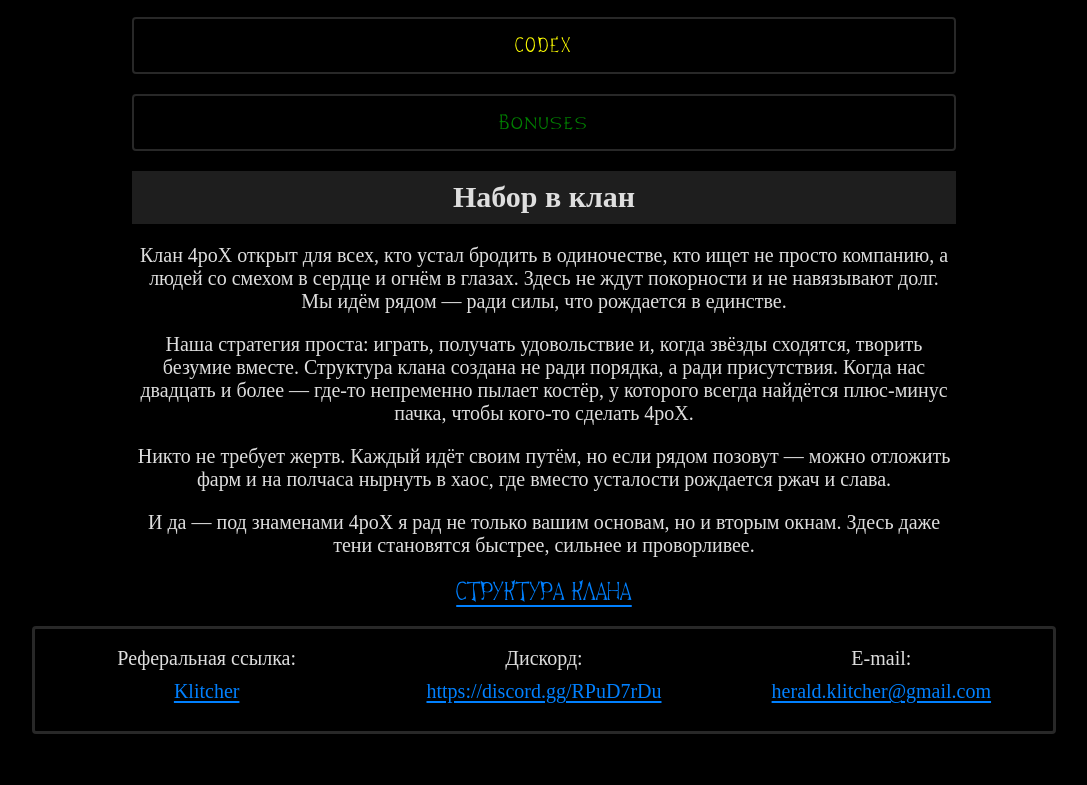
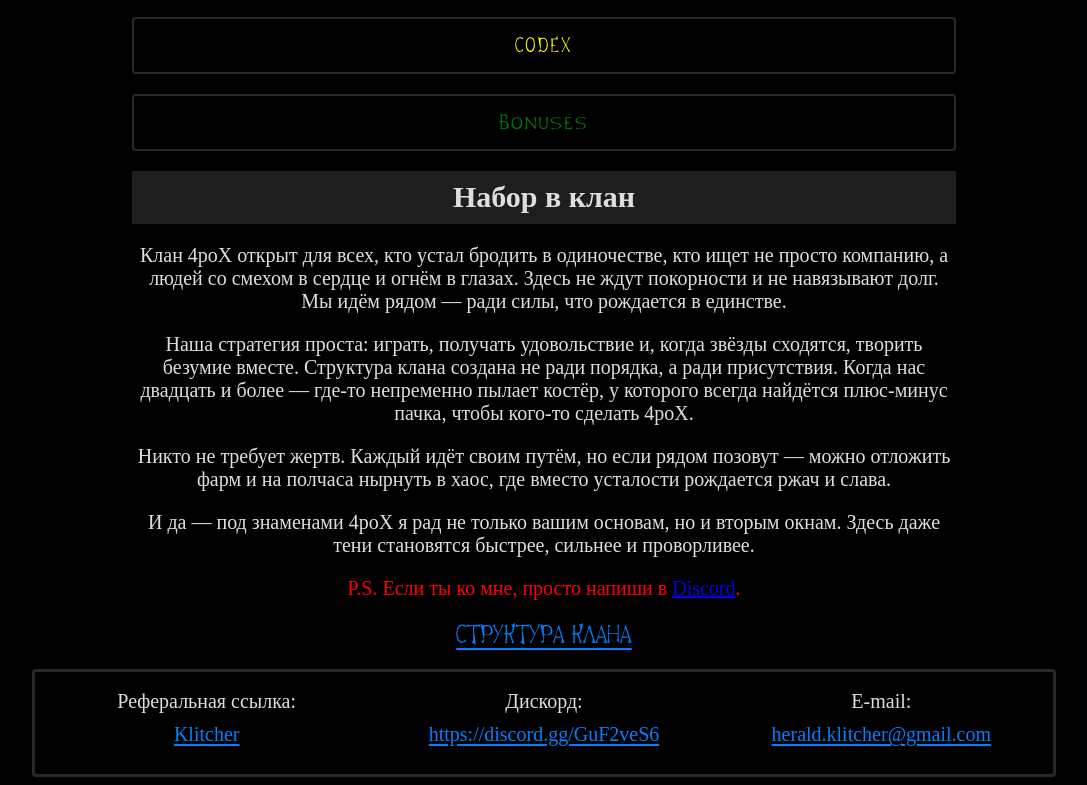
Before and after one commit to 4poX-klan/website, a plain HTML site: page index.html in a window 1280 px wide. Shown: the part 568-1353 px from the top of the page, without its empty margins (96-1183 px from the left). Before the commit the page ends 1310 px from the top, so only its background shows below. Drawn offline with Linux system fonts and the light colour scheme; a web font is replaced by a local one.

Commit message:
dis-link-upd

```diff
--- a/css/index.css
+++ b/css/index.css
@@ -134,6 +134,9 @@
     text-underline-offset: .1875em;
     transition: background-color .5s ease-out;
 }
+.index article.nbk p.red{
+    color: red;
+}
 .index article.nbk p a.structure:hover{
     background-color: var(--hover-color);
 }
--- a/index.html
+++ b/index.html
@@ -174,6 +174,7 @@
                 нырнуть в хаос, где вместо усталости рождается ржач и слава.</p>
             <p>И да — под знаменами 4poX я рад не только вашим основам, но и вторым окнам. Здесь даже тени становятся
                 быстрее, сильнее и проворливее.</p>
+            <p class="red">P.S. Если ты ко мне, просто напиши в <a href="https://discord.gg/GuF2veS6">Discord</a>.</p>
             <p><a class="structure" href="structure.html">СТРУКТУРА КЛАНА</a></p>
         </article>
     </main>
@@ -184,7 +185,7 @@
         </div>
         <div class="discord">
             <p>Дискорд:</p>
-            <a target="_blank" href="https://discord.gg/RPuD7rDu">https://discord.gg/RPuD7rDu</a>
+            <a target="_blank" href="https://discord.gg/GuF2veS6">https://discord.gg/GuF2veS6</a>
         </div>
         <div class="e-mail">
             <p>E-mail:</p>
```
